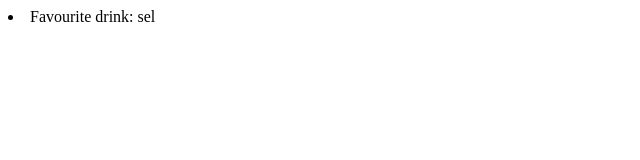
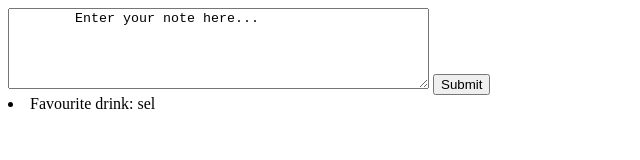
Before and after one commit to serenahathi/notes-app-master, a website: page index.html in a window 1280 px wide. Shown: the whole page, without its empty margins (0-640 px from the left). Drawn offline with Linux system fonts and the light colour scheme.

Commit message:
Added form for creating note. Need to complete implementation of single note page

```diff
--- a/index.html
+++ b/index.html
@@ -5,6 +5,15 @@
   </head>
 
   <body>
+
+    <form id="text" action="/#notes/new" method="post">
+      <textarea rows="5" cols="50">
+        Enter your note here...
+      </textarea>
+      <input type="submit" value="Submit">
+    </form>
+
+
     <div id="app">hello</div>
     <script src="src/note.js"></script>
     <script src="src/notelist.js"></script>
```
